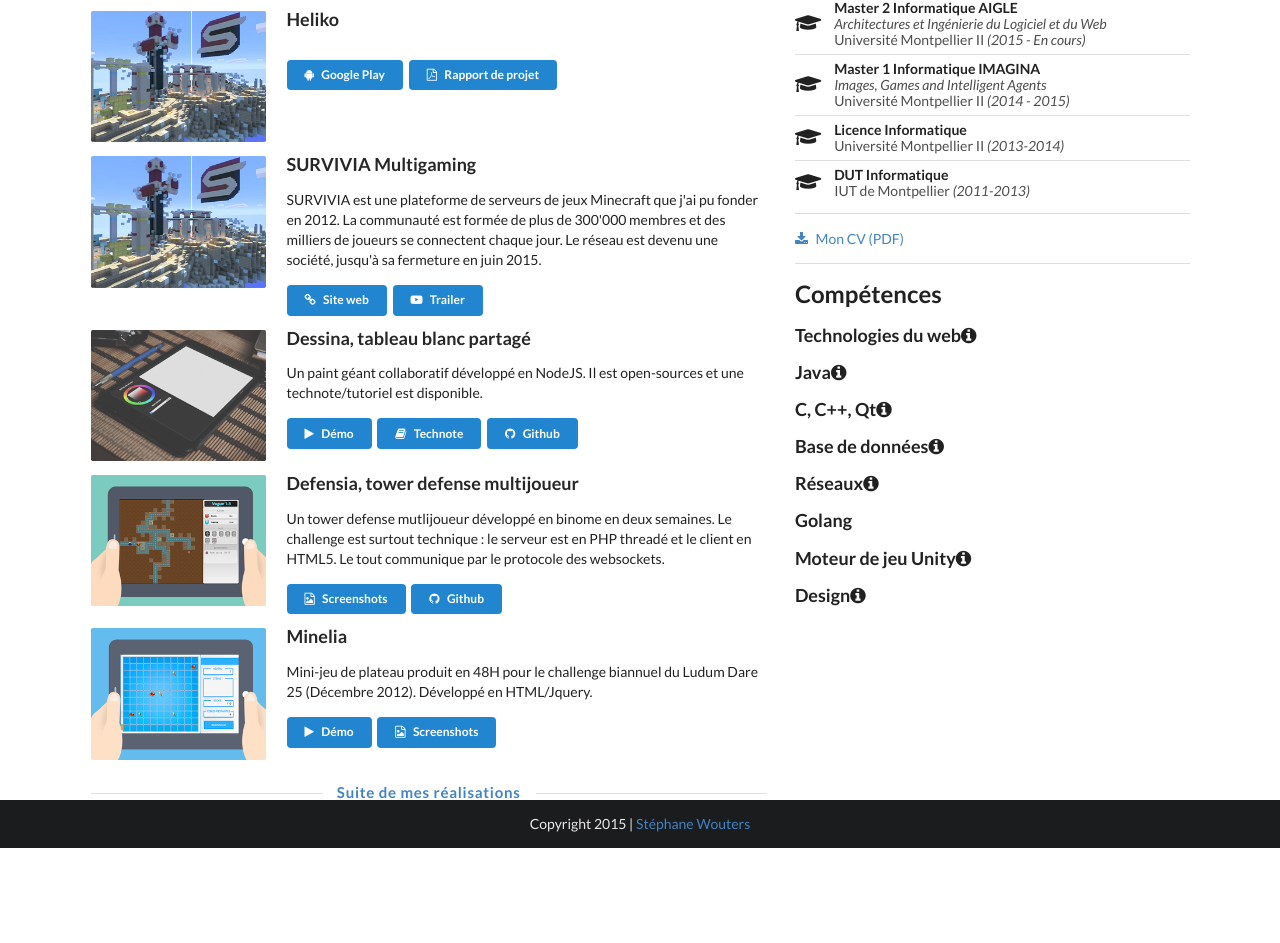
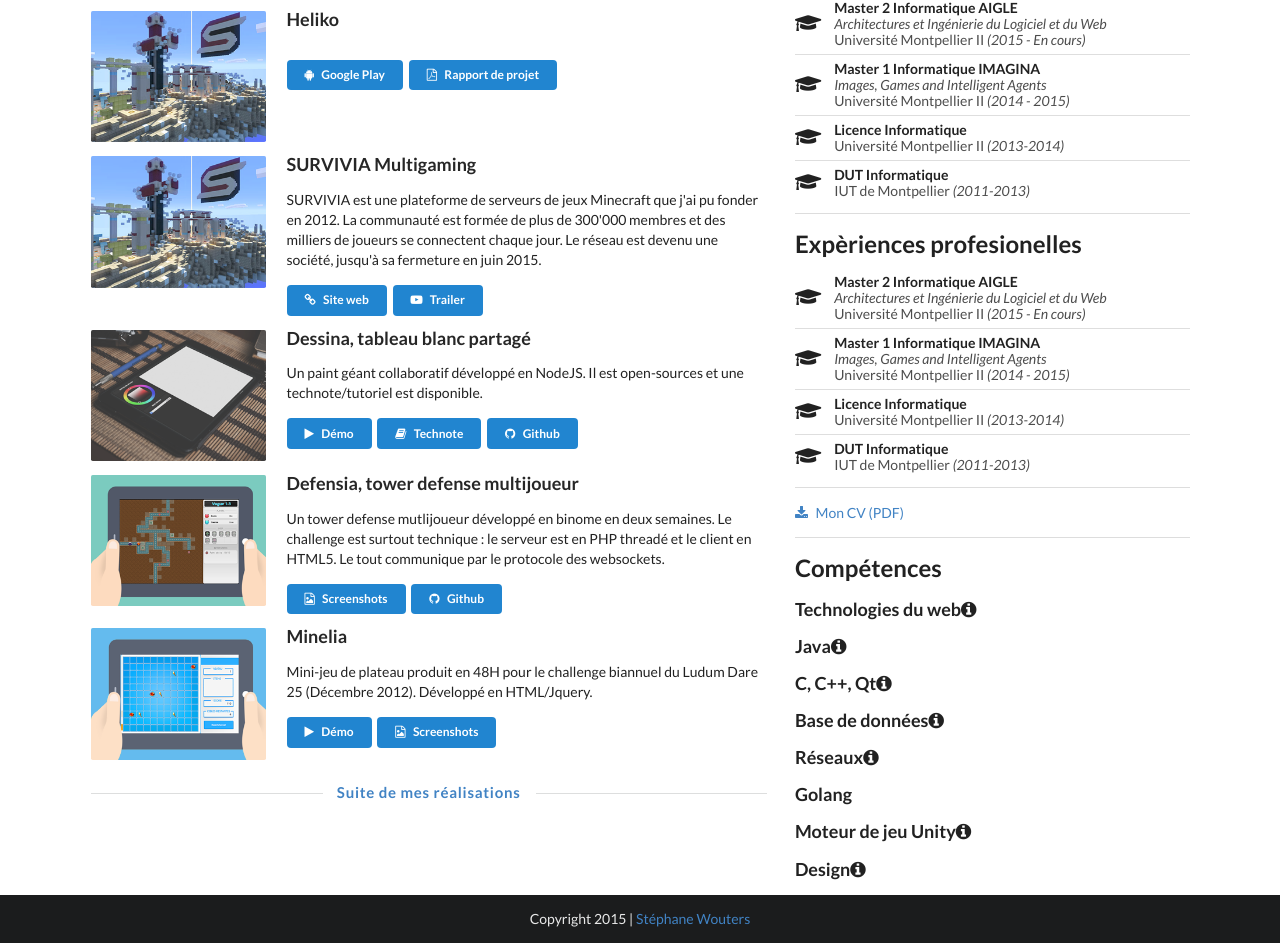
Before and after one commit to Doelia/portfolio, a PHP site: page / in a window 1280 px wide. Shown: the part 501-1444 px from the top of the page. Before the commit the page ends 1349 px from the top, so only its background shows below. Run offline with PHP 8.4, Linux system fonts and the light colour scheme; some libraries are stand-ins or nearby versions.

Commit message:
Ajout xp pro (début)

```diff
--- a/inc/secondary.php
+++ b/inc/secondary.php
@@ -19,6 +19,51 @@
 <aside class="education aside section">
 	<div class="section-inner">
 		<h2 class="heading">Formation</h2>
+		<div class="content">
+            <div class="ui relaxed divided list">
+                <div class="item">
+    				<i class="large student middle aligned icon"></i>
+                    <div class="content">
+                        <div class="header">Master 2 Informatique AIGLE</div>
+    				    <div class="description">
+                            <i>Architectures et Ingénierie du Logiciel et du Web</i><br>
+                            Université Montpellier II <span class="year">(2015 - En cours)</span>
+                        </div>
+                    </div>
+    			</div>
+    			<div class="item">
+    				<i class="large student middle aligned icon"></i>
+                    <div class="content">
+                        <div class="header">Master 1 Informatique IMAGINA</div>
+        				<div class="description">
+                            <i>Images, Games and Intelligent Agents</i><br>
+                            Université Montpellier II <span class="year">(2014 - 2015)</span></div>
+                    </div>
+    			</div>
+    			<div class="item">
+    				<i class="large student middle aligned icon"></i>
+                    <div class="content">
+                        <div class="header">Licence Informatique</div>
+        				<div class="description">Université Montpellier II <span class="year">(2013-2014)</span></div>
+                    </div>
+    			</div>
+    			<div class="item">
+    			    <i class="large student middle aligned icon"></i>
+                    <div class="content">
+                        <div class="header">DUT Informatique</div>
+        				<div class="description">IUT de Montpellier <span class="year">(2011-2013)</span></div>
+                    </div>
+    			</div>
+            </div>
+		</div>
+	</div>
+</aside>
+
+<div class="ui divider"></div>
+
+<aside class="pro aside section">
+	<div class="section-inner">
+		<h2 class="heading">Expèriences profesionelles</h2>
 		<div class="content">
             <div class="ui relaxed divided list">
                 <div class="item">
```
